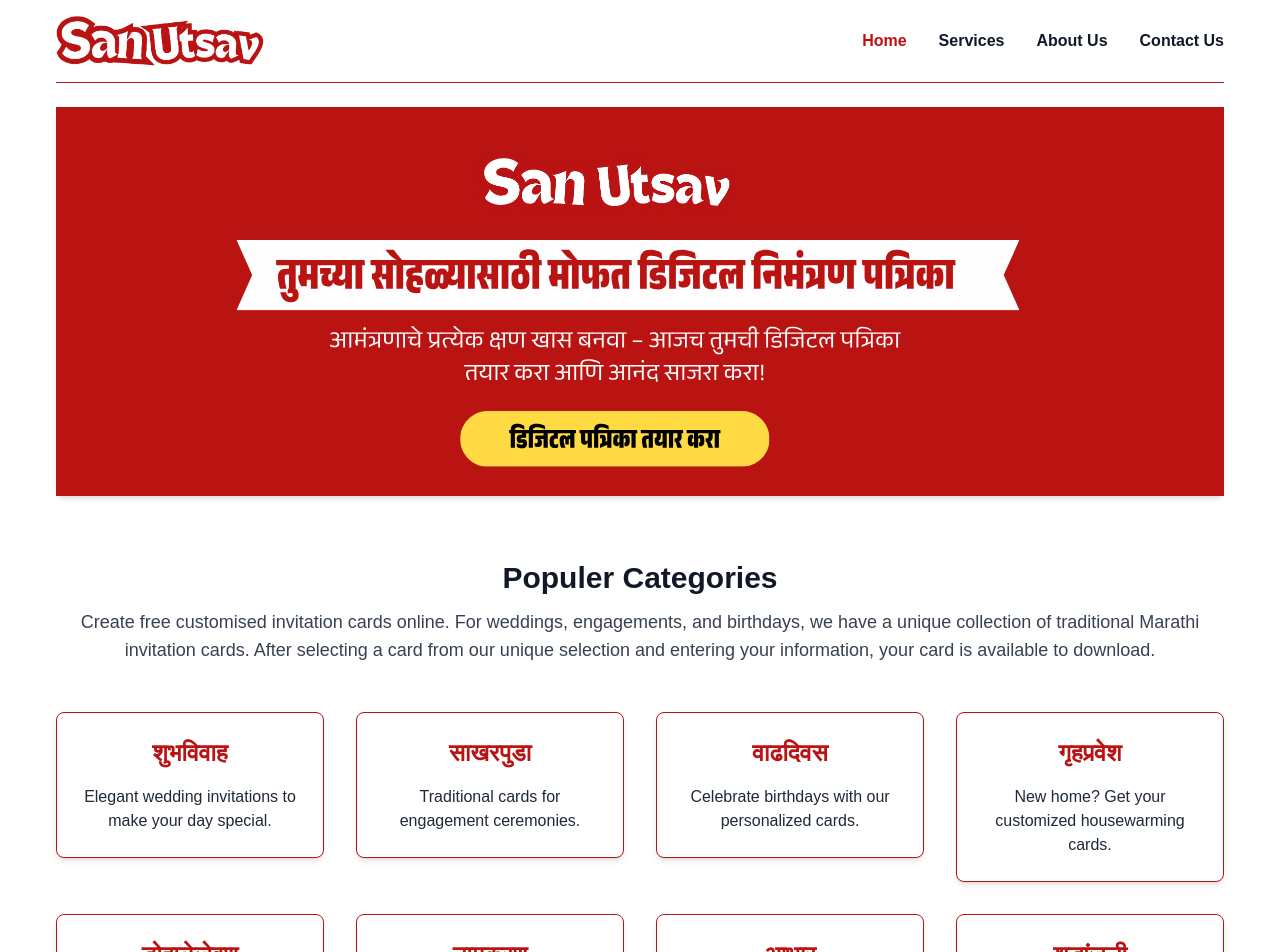
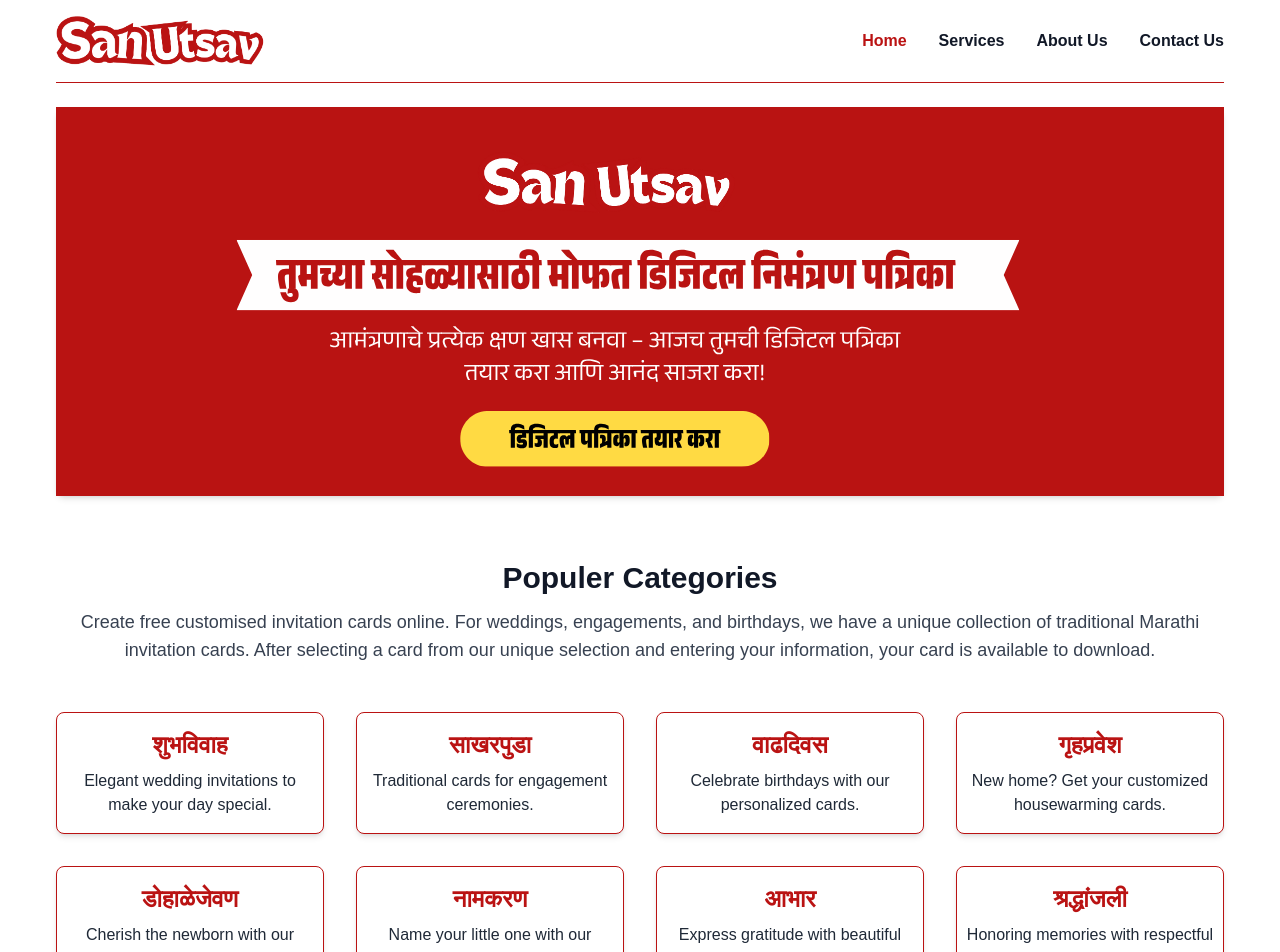
Before and after one commit to ankushchavan0411/san-cards, a Next.js app: page / in a window 1280 px wide. Shown: the top 952 px of the page. Built offline with nearby package versions, Linux system fonts and the light colour scheme.

Commit message:
update h

```diff
--- a/src/components/Cards/index.tsx
+++ b/src/components/Cards/index.tsx
@@ -45,7 +45,7 @@
           occasions.
         </p>
       </div>
-      <div className="grid grid-cols-1 sm:grid-cols-2 md:grid-cols-4 gap-8">
+      <div className="grid grid-cols-1 sm:grid-cols-2 md:grid-cols-2 lg:grid-cols-4 gap-8">
         {demoCards.map((card, index) => (
           <div
             key={index}
@@ -59,7 +59,9 @@
                 height={300}
                 className="rounded-lg mb-4"
               />
-              <h3 className="text-2xl font-semibold mb-2">{card.title}</h3>
+              <h3 className="text-1xl lg:text-2xl font-semibold mb-2">
+                {card.title}
+              </h3>
               <p className="text-gray-600">
                 Click below to explore more about this design.
               </p>
--- a/src/components/PopulerCategories/index.tsx
+++ b/src/components/PopulerCategories/index.tsx
@@ -60,11 +60,11 @@
           download.
         </p>
       </div>
-      <div className="grid grid-cols-1 sm:grid-cols-2 md:grid-cols-4 gap-8 text-center">
+      <div className="grid grid-cols-1 sm:grid-cols-2 md:grid-cols-3 lg:grid-cols-3 xl:grid-cols-4 gap-8 text-center">
         {populerCategories.map((category, index) => (
           <Link key={index} href={category.link}>
-            <div className="bg-white p-6 rounded-lg shadow-md hover:shadow-lg transition-shadow duration-300 border hover:shadow-primary border-primary hover:cursor-pointer">
-              <h3 className="text-2xl font-semibold mb-4 text-primary-500">
+            <div className="bg-white px-2 py-4 rounded-lg shadow-md hover:shadow-lg transition-shadow duration-300 border hover:shadow-primary border-primary hover:cursor-pointer h-auto">
+              <h3 className="text-2xl font-semibold mb-2 text-primary-500">
                 {category.name}
               </h3>
               <p className="text-gray-800">{category.description}</p>
```
